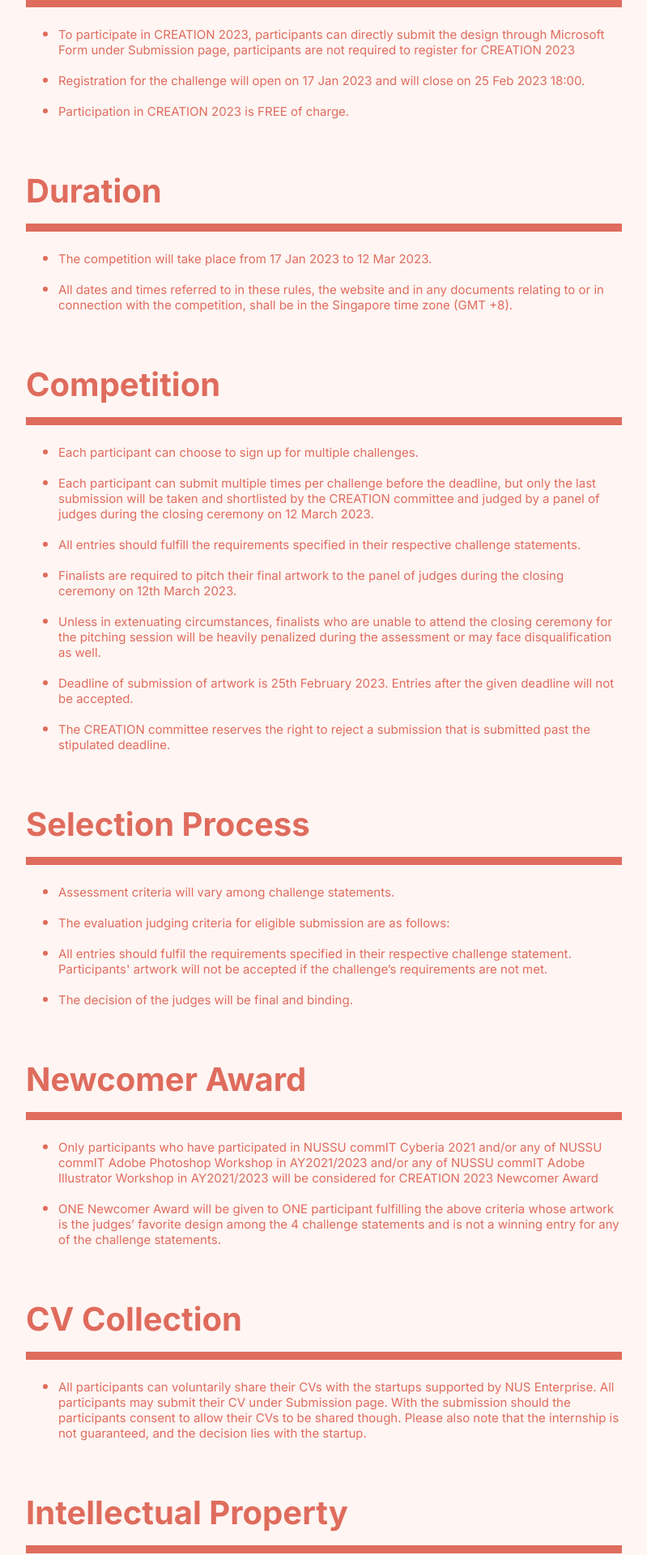
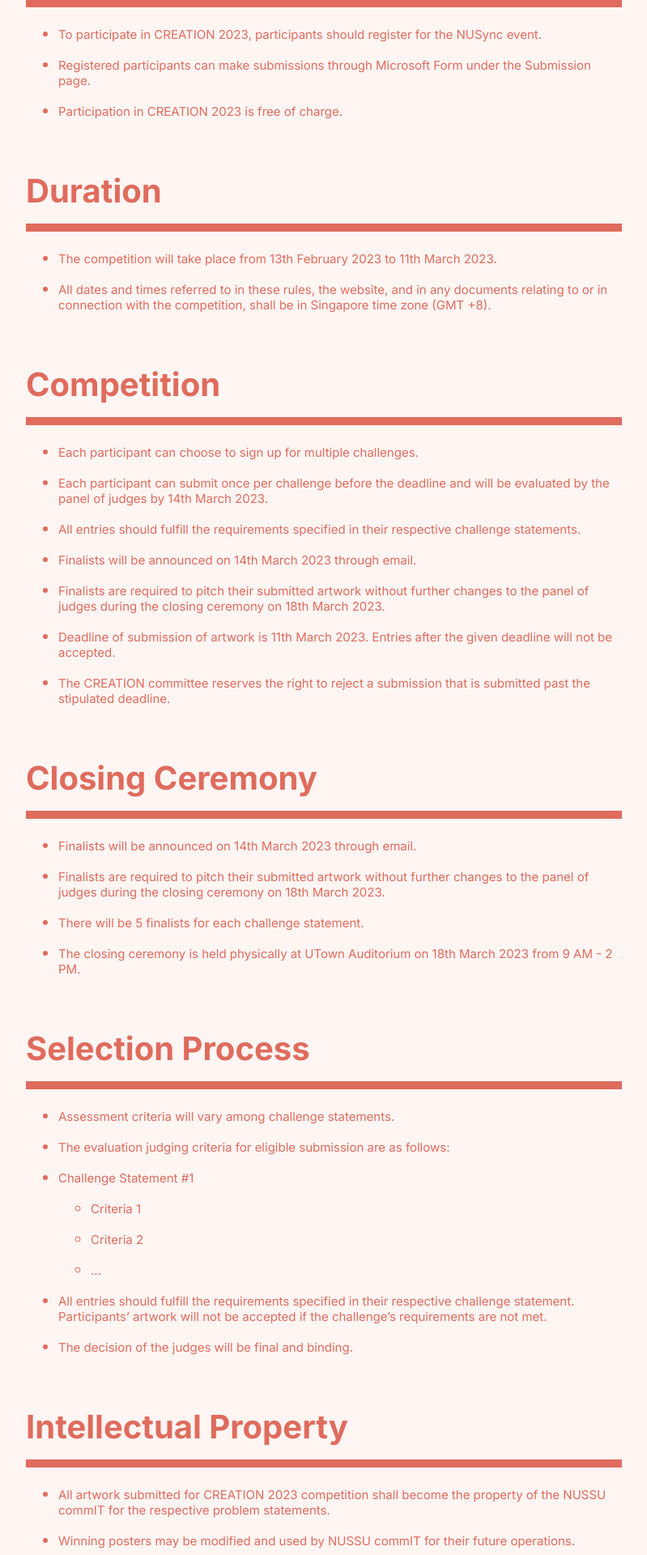
Before and after one commit to nussucommit/creation2023, a Next.js app: page /rules in a window 1280 px wide. Shown: the part 540-2460 px from the top of the page at 81% size, without its empty margins (240-1039 px from the left). Built offline with nearby package versions, Linux system fonts and the light colour scheme; a web font is replaced by a local one.

Commit message:
Update rules page

```diff
--- a/pages/rules/index.jsx
+++ b/pages/rules/index.jsx
@@ -53,7 +53,9 @@
                             <p>{detailTitle}</p>
                             {subdetails.map((subdetail) => (
                               <ul key={subdetail}>
-                                <li>{subdetail}</li>
+                                <li>
+                                  <p>{subdetail}</p>
+                                </li>
                               </ul>
                             ))}
                           </li>
--- a/pages/rules/rules.json
+++ b/pages/rules/rules.json
@@ -8,28 +8,37 @@
   {
     "title": "Registration",
     "details": [
-      "To participate in CREATION 2023, participants can directly submit the design through Microsoft Form under Submission page, participants are not required to register for CREATION 2023",
-      "Registration for the challenge will open on 17 Jan 2023 and will close on 25 Feb 2023 18:00.",
-      "Participation in CREATION 2023 is FREE of charge."
+      "To participate in CREATION 2023, participants should register for the NUSync event.",
+      "Registered participants can make submissions through Microsoft Form under the Submission page.",
+      "Participation in CREATION 2023 is free of charge."
     ]
   },
   {
     "title": "Duration",
     "details": [
-      "The competition will take place from 17 Jan 2023 to 12 Mar 2023.",
-      "All dates and times referred to in these rules, the website and in any documents relating to or in connection with the competition, shall be in the Singapore time zone (GMT +8)."
+      "The competition will take place from 13th February 2023 to 11th March 2023.",
+      "All dates and times referred to in these rules, the website, and in any documents relating to or in connection with the competition, shall be in Singapore time zone (GMT +8)."
     ]
   },
   {
     "title": "Competition",
     "details": [
       "Each participant can choose to sign up for multiple challenges.",
-      "Each participant can submit multiple times per challenge before the deadline, but only the last submission will be taken and shortlisted by the CREATION committee and judged by a panel of judges during the closing ceremony on 12 March 2023.",
+      "Each participant can submit once per challenge before the deadline and will be evaluated by the panel of judges by 14th March 2023.",
       "All entries should fulfill the requirements specified in their respective challenge statements.",
-      "Finalists are required to pitch their final artwork to the panel of judges during the closing ceremony on 12th March 2023.",
-      "Unless in extenuating circumstances, finalists who are unable to attend the closing ceremony for the pitching session will be heavily penalized during the assessment or may face disqualification as well.",
-      "Deadline of submission of artwork is 25th February 2023. Entries after the given deadline will not be accepted.",
+      "Finalists will be announced on 14th March 2023 through email.",
+      "Finalists are required to pitch their submitted artwork without further changes to the panel of judges during the closing ceremony on 18th March 2023.",
+      "Deadline of submission of artwork is 11th March 2023. Entries after the given deadline will not be accepted.",
       "The CREATION committee reserves the right to reject a submission that is submitted past the stipulated deadline."
+    ]
+  },
+  {
+    "title": "Closing Ceremony",
+    "details": [
+      "Finalists will be announced on 14th March 2023 through email.",
+      "Finalists are required to pitch their submitted artwork without further changes to the panel of judges during the closing ceremony on 18th March 2023.",
+      "There will be 5 finalists for each challenge statement.",
+      "The closing ceremony is held physically at UTown Auditorium on 18th March 2023 from 9 AM - 2 PM."
     ]
   },
   {
@@ -37,28 +46,19 @@
     "details": [
       "Assessment criteria will vary among challenge statements.",
       "The evaluation judging criteria for eligible submission are as follows:",
-      "All entries should fulfil the requirements specified in their respective challenge statement. Participants' artwork will not be accepted if the challenge’s requirements are not met.",
+      {
+        "title": "Challenge Statement #1",
+        "subdetails": ["Criteria 1", "Criteria 2", "..."]
+      },
+      "All entries should fulfill the requirements specified in their respective challenge statement. Participants’ artwork will not be accepted if the challenge’s requirements are not met.",
       "The decision of the judges will be final and binding."
-    ]
-  },
-  {
-    "title": "Newcomer Award",
-    "details": [
-      "Only participants who have participated in NUSSU commIT Cyberia 2021 and/or any of NUSSU commIT Adobe Photoshop Workshop in AY2021/2023 and/or any of NUSSU commIT Adobe Illustrator Workshop in AY2021/2023 will be considered for CREATION 2023 Newcomer Award",
-      "ONE Newcomer Award will be given to ONE participant fulfilling the above criteria whose artwork is the judges’ favorite design among the 4 challenge statements and is not a winning entry for any of the challenge statements."
-    ]
-  },
-  {
-    "title": "CV Collection",
-    "details": [
-      "All participants can voluntarily share their CVs with the startups supported by NUS Enterprise. All participants may submit their CV under Submission page. With the submission should the participants consent to allow their CVs to be shared though. Please also note that the internship is not guaranteed, and the decision lies with the startup."
     ]
   },
   {
     "title": "Intellectual Property",
     "details": [
-      "All artwork submitted for CREATION 2023 competition shall become the property of the sponsors for the respective problem statements.",
-      "Winning posters may be modified and used by sponsors for their personal usage."
+      "All artwork submitted for CREATION 2023 competition shall become the property of the NUSSU commIT for the respective problem statements.",
+      "Winning posters may be modified and used by NUSSU commIT for their future operations."
     ]
   },
   {
@@ -70,6 +70,7 @@
         "subdetails": [
           "participant is found to have violated the rules; or",
           "participant cheats or tampers with the operation of the CREATION 2023; or",
+          "participant cheats or tampers with the operation of the CREATION 2023; or",
           "participant engages in conduct that is unlawful, offensive, or otherwise leads the CREATION committee to conclude that public association with the participant could cause controversy or generate any negative publicity for CREATION 2023 or its partners."
         ]
       },
```
